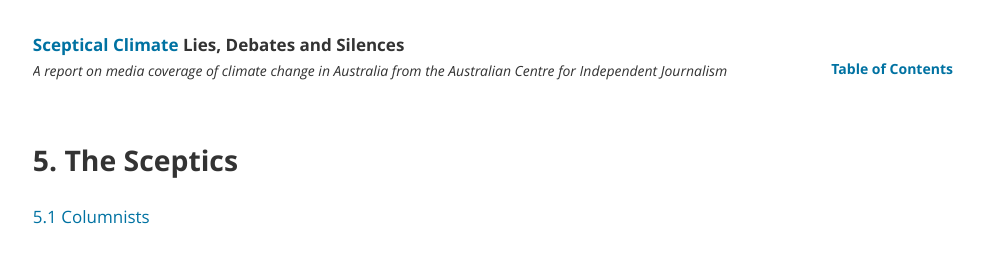
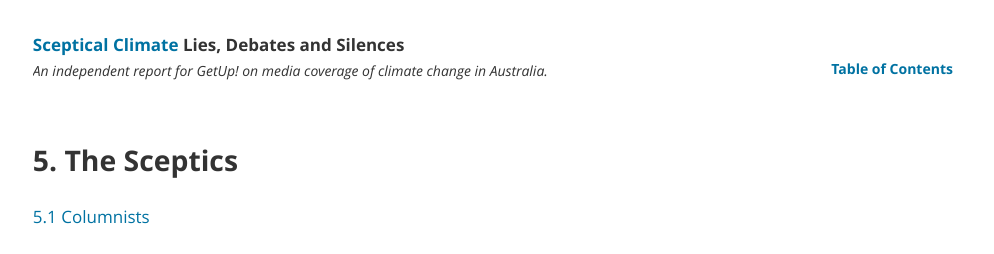
Before and after one commit to investigate/sceptical-climate, a Jekyll site: the page built from part-3/05-the-sceptics.html, in a window 1280 px wide. Shown: the top 254 px of the page, without its empty margins (142-1136 px from the left). Built offline with Jekyll 4.4.1, drawn with Linux system fonts in a browser that asks for light colours; nearby versions of some CDN libraries; Markdown is read by kramdown in place of the engine named in the settings.

Commit message:
Add description for Part 3 report

```diff
--- a/_config.yml
+++ b/_config.yml
@@ -8,3 +8,5 @@ timezone: Australia/Sydney
 title: Sceptical Climate
 twitter: "@UTSACIJ"
 baseurl: "/sceptical-climate/"
+part-3:
+  description: An independent report for GetUp! on media coverage of climate change in Australia.
--- a/_includes/header.html
+++ b/_includes/header.html
@@ -6,7 +6,13 @@
     {{ include.report_number }}{% if include.report_number == "Part 1" %}: Climate Change Policy{% elsif include.report_number == "Part 2" %}: Climate Science in Australian Newspapers{% endif %}
   </a>
 </h1>
-	<p class="tag-line supporting">{{ site.description }}</p>
+<p class="tag-line supporting">
+  {% if include.report_number == "Lies, Debates and Silences" %}
+    {{ site.part-3.description }}
+  {% else %}
+    {{ site.description }}
+  {% endif %}
+</p>
 	<a class="nav-link scroll supporting" href="#toc">Table of Contents</a>
 </header>
 <!-- Header CLOSE -->
```
